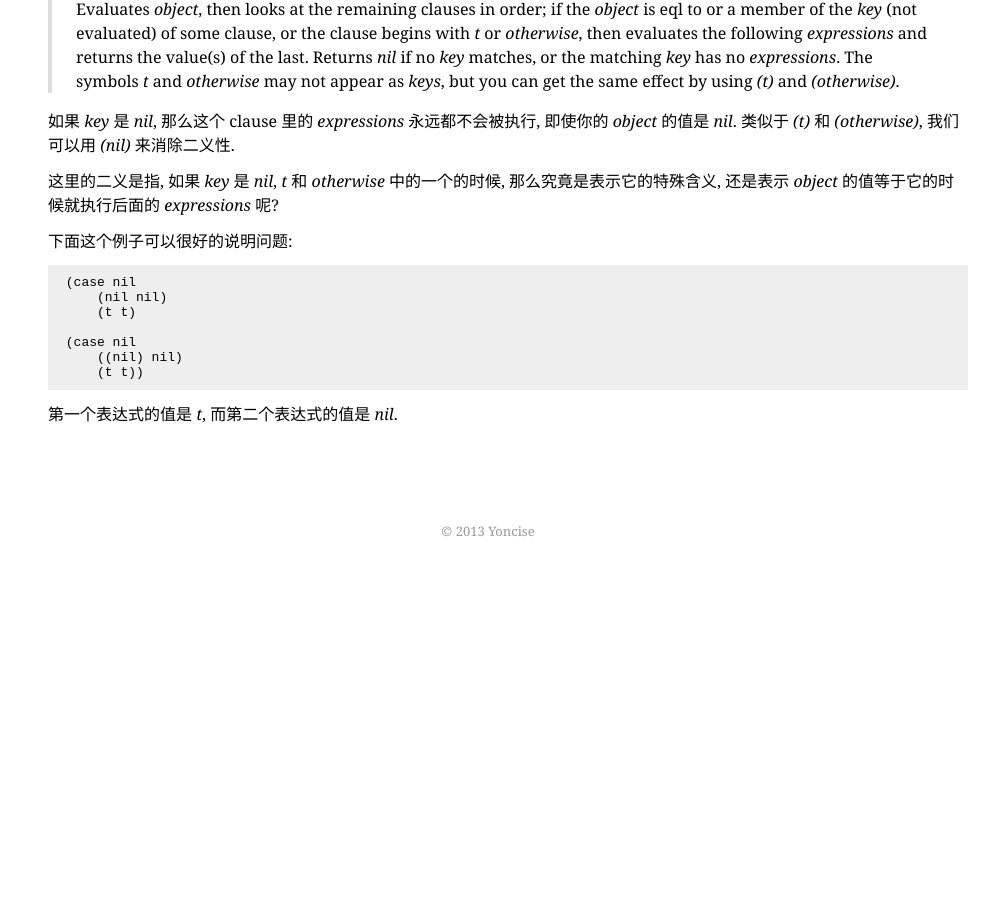
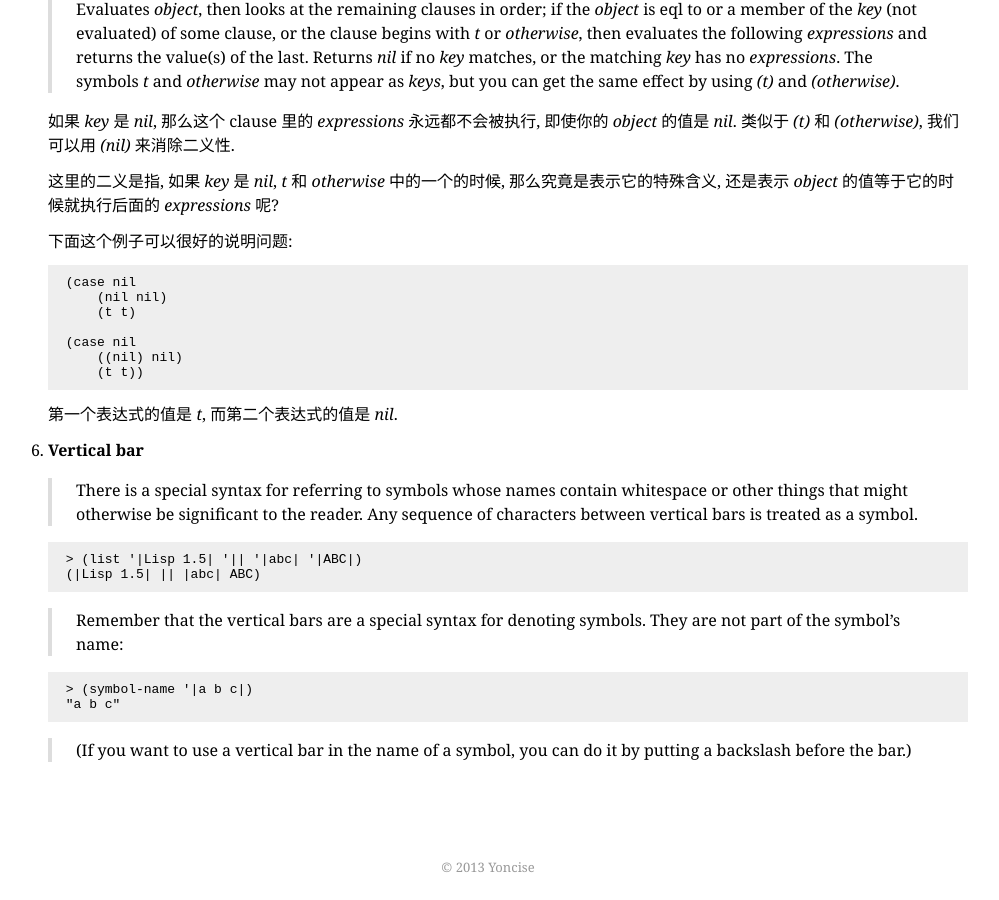
Before and after one commit to yoncise/yoncise.github.io, a Jekyll site: the page built from _posts/2013-12-17-ANSI-Common-Lisp.md, in a window 1280 px wide and 900 px high, scrolled down 1417 px. Shown: the whole window, without its empty margins (152-1151 px from the left). Built offline with Jekyll 4.4.1, drawn with Linux system fonts in a browser that asks for light colours; Markdown is read by kramdown in place of the engine named in the settings; comment, search, counter and statistics services are not loaded; before the commit the page ends 1981 px from its top, so only the background shows below that; some of the changed text lies outside the part shown.

Commit message:
new note for ANSI Common Lisp

```diff
--- a/_posts/2013-12-17-ANSI-Common-Lisp.md
+++ b/_posts/2013-12-17-ANSI-Common-Lisp.md
@@ -95,3 +95,21 @@
             (t t))
 
     第一个表达式的值是 _t_, 而第二个表达式的值是 _nil_.
+
+6. **Vertical bar**
+
+    > There is a special syntax for referring to symbols whose names contain
+    > whitespace or other things that might otherwise be significant to the reader.
+    > Any sequence of characters between vertical bars is treated as a symbol.
+
+        > (list '|Lisp 1.5| '|| '|abc| '|ABC|)
+        (|Lisp 1.5| || |abc| ABC)
+
+    > Remember that the vertical bars are a special syntax for denoting symbols.
+    > They are not part of the symbol's name:
+
+        > (symbol-name '|a b c|)
+        "a b c"
+
+    > (If you want to use a vertical bar in the name of a symbol,
+    > you can do it by putting a backslash before the bar.)
```
Also changed, not shown: other parts of _posts/2013-12-17-ANSI-Common-Lisp.md (+2 -2 lines).
